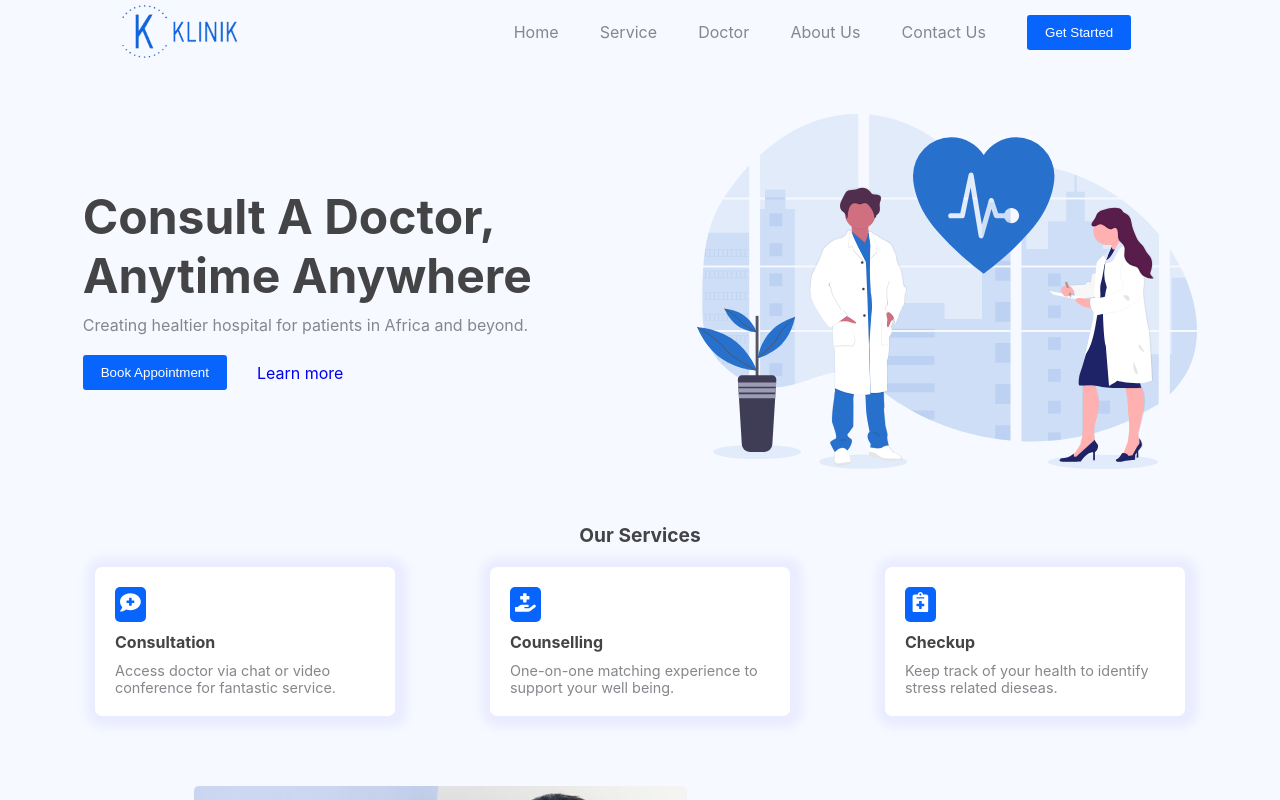
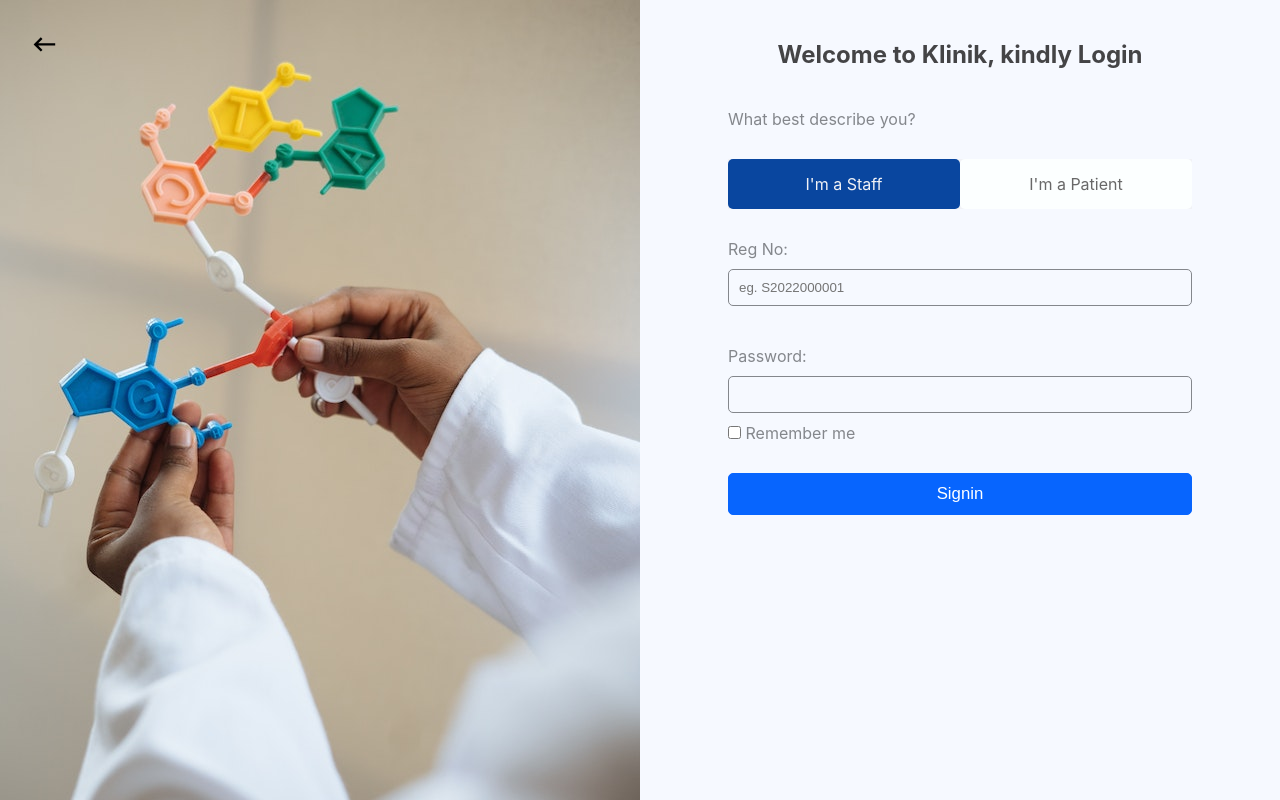
Before and after one commit to St-Pardon/klinik, a React (Create React App) app in the folder client/: page / in a window 1280 px wide. Shown: the top 800 px of the page. Built offline with nearby package versions, Linux system fonts and the light colour scheme.

Commit message:
:hammer: complete login and landing page

```diff
--- a/client/src/App.js
+++ b/client/src/App.js
@@ -1,10 +1,12 @@
 import './style.css';
 import LandingPage from './Landing-Page/landingPage';
+import Signin from './routes/authentication/signin.authentication';
 
 function App() {
   return (
     <div className="App">
-      <LandingPage />
+      {/* <LandingPage /> */}
+      <Signin />
     </div>
   );
 }
--- a/client/src/Landing-Page/landingPage.jsx
+++ b/client/src/Landing-Page/landingPage.jsx
@@ -12,12 +12,10 @@
   Nav,
   Navlink,
   Para,
-  SecHeading,
   Section,
   Service,
-  ServiceIcon,
+  Icon,
   ServicesContainer,
-  SubHeading,
   WhyUs,
 } from "./landingPage.styled";
 import logoDark from "../assets/logo/klinik-logo-dark.png";
@@ -30,6 +28,13 @@
   FaHandHoldingMedical,
   FaNotesMedical,
 } from "react-icons/fa";
+import { IoLogoInstagram } from "react-icons/io";
+import {
+  TiSocialFacebookCircular,
+  TiSocialLinkedinCircular,
+  TiSocialTwitterCircular,
+} from "react-icons/ti";
+import { SecHeading, SubHeading } from "../components/heading/heading.component";
 
 const LandingPage = () => {
   return (
@@ -83,9 +88,9 @@
           <SecHeading service>Our Services</SecHeading>
           <ServicesContainer>
             <Service>
-              <ServiceIcon>
+              <Icon service>
                 <FaCommentMedical />
-              </ServiceIcon>
+              </Icon>
               <SubHeading>Consultation</SubHeading>
               <Para>
                 Access doctor via chat or video conference for fantastic
@@ -93,18 +98,18 @@
               </Para>
             </Service>
             <Service>
-              <ServiceIcon>
+              <Icon service>
                 <FaHandHoldingMedical />
-              </ServiceIcon>
+              </Icon>
               <SubHeading>Counselling</SubHeading>
               <Para>
                 One-on-one matching experience to support your well being.
               </Para>
             </Service>
             <Service>
-              <ServiceIcon>
+              <Icon service>
                 <FaNotesMedical />
-              </ServiceIcon>
+              </Icon>
               <SubHeading>Checkup</SubHeading>
               <Para>
                 Keep track of your health to identify stress related dieseas.
@@ -128,7 +133,7 @@
             </div>
           </WhyUs>
         </section>
-        <section id="doctor">
+        {/* <section id="doctor">
           <div>
             <div>
               <h3>Meet our Doctors</h3>
@@ -169,7 +174,7 @@
               </ul>
             </div>
           </div>
-        </section>
+        </section> */}
       </Main>
       <Footer>
         <FooterTop>
@@ -226,7 +231,20 @@
             </Navlink>
             <Item>somewhere in lagos</Item>
             <Item>FAQ</Item>
-            <div></div>
+            <ServicesContainer>
+              <Icon ft>
+                <TiSocialTwitterCircular />
+              </Icon>
+              <Icon ft>
+                <TiSocialFacebookCircular />
+              </Icon>
+              <Icon ft>
+                <TiSocialLinkedinCircular />
+              </Icon>
+              <Icon ft>
+                <IoLogoInstagram />
+              </Icon>
+            </ServicesContainer>
           </div>
         </FooterTop>
         <section style={{ textAlign: "center", padding: "10px 0" }}>
--- a/client/src/Landing-Page/landingPage.styled.jsx
+++ b/client/src/Landing-Page/landingPage.styled.jsx
@@ -59,15 +59,7 @@
   padding: 10px 0;
   color: #84878c;
 `;
-export const SecHeading = styled.h3`
-  color: #444446;
-  ${(props) =>
-    props.service &&
-    css`
-      text-align: center;
-      font-size: 1.2rem;
-    `}
-`;
+
 export const ServicesContainer = styled.div`
   display: flex;
   justify-content: space-evenly;
@@ -80,7 +72,10 @@
   border-radius: 7px;
   box-shadow: 2px 1px 8px 10px rgba(200, 200, 255, 0.25);
 `;
-export const ServiceIcon = styled.div`
+export const Icon = styled.div`
+  ${(props) =>
+    props.service &&
+    css`
       border-radius: 5px;
       background-color: #0765fe;
       text-align: center;
@@ -88,12 +83,14 @@
       display: inline-block;
       padding: 5px;
       font-size: 1.3rem;
+    `}
+  ${(props) =>
+    props.ft &&
+    css`
+      font-size: 1.5rem;
+    `}
 `;
-export const SubHeading = styled.h4`
-  color: #444446;
-  font-size: 1rem;
-  padding: 10px 0;
-`;
+
 export const Para = styled.p`
   color: #84878c;
   font-size: 0.9rem;
--- /dev/null
+++ b/client/src/components/heading/heading.component.jsx
@@ -0,0 +1,24 @@
+import styled, {css} from 'styled-components'
+
+export const SubHeading = styled.h4`
+  color: #444446;
+  font-size: 1rem;
+  padding: 10px 0;
+
+  ${(props) =>
+    props.login &&
+    css`
+      font-size: 1.5rem;
+      text-align: center;
+    `}
+`;
+
+export const SecHeading = styled.h3`
+  color: #444446;
+  ${(props) =>
+    props.service &&
+    css`
+      text-align: center;
+      font-size: 1.2rem;
+    `}
+`;
--- /dev/null
+++ b/client/src/components/switch/switch.component.jsx
@@ -0,0 +1,27 @@
+import { Input, Label, Span } from "./switch.styled";
+
+const Switch = ({inputId, inputName, content, inputValue, checked, handleRadio}) => {
+  return (
+    <Label htmlFor={inputId}>
+      <Input
+        id={inputId}
+        type="radio"
+        name={inputName}
+        value={inputValue}
+        checked={checked}
+        onChange={handleRadio}
+      />
+       <Span>
+        {content}
+        {/*<FontAwesomeIcon
+          className={props.fontClass}
+          icon={props.fontType}
+          title={props.fontTitle}
+          rotation={props.rotate}
+        />*/}
+      </Span>
+    </Label>
+  );
+};
+
+export default Switch;
--- /dev/null
+++ b/client/src/components/switch/switch.styled.jsx
@@ -0,0 +1,29 @@
+import styled from "styled-components";
+
+export const Label = styled.label`
+  position: relative;
+  display: inline-block;
+  background-color: #f1f2f6;
+//   padding: 2px;
+  width: 50%;
+`;
+
+export const Span = styled.span`
+  background-color: #fcffff;
+  padding: 15px 0;
+  color: #686868;
+  display: inline-block;
+  text-align: center;
+  width: 100%;
+  border-radius: 5px;
+`;
+
+export const Input = styled.input`
+  opacity: 0;
+  width: 0;
+  height: 0;
+  &:checked + ${Span} {
+    background-color: #09469f;
+    color: #f1f2f6;
+  }
+`;
--- /dev/null
+++ b/client/src/routes/authentication/signin.authentication.jsx
@@ -0,0 +1,100 @@
+import { useState } from "react";
+import Switch from "../../components/switch/switch.component";
+import { MdKeyboardBackspace } from "react-icons/md";
+import {
+  Fieldset,
+  Form,
+  Input,
+  LoginContainer,
+  Section,
+} from "./signin.styled";
+import { SubHeading } from "../../components/heading/heading.component";
+
+const Signin = () => {
+  const [file_no, setFile_no] = useState("");
+  const [password, setPassword] = useState("");
+  const [isChecked, setIsChecked] = useState(false);
+  const [isSelected, setIsSelected] = useState("staff");
+
+  const handleLogin = (e) => {
+    e.preventDefault();
+  };
+
+  return (
+    <LoginContainer>
+      <Section left>
+        <MdKeyboardBackspace style={{ fontSize: "1.8rem" }} />
+      </Section>
+      <Section>
+        <SubHeading login>Welcome to Klinik, kindly Login</SubHeading>
+        <Form onSubmit={(e) => handleLogin(e)}>
+          <p>What best describe you?</p>
+          <Fieldset>
+            <Switch
+              content="I'm a Staff"
+              inputName="user_type"
+              inputId="staff"
+              inputValue="staff"
+              checked={isSelected === "staff"}
+              handleRadio={(e) => {
+                setIsSelected(e.target.value);
+              }}
+            />
+            <Switch
+              content="I'm a Patient"
+              inputName="user_type"
+              inputId="patient"
+              inputValue="patient"
+              checked={isSelected === "patient"}
+              handleRadio={(e) => {
+                setIsSelected(e.target.value);
+              }}
+            />
+          </Fieldset>
+          <Fieldset>
+            <label htmlFor="file_no">
+              {isSelected === "staff" ? "Reg No:" : "File No:"}
+            </label>
+            <Input
+              type="text"
+              placeholder={
+                isSelected === "staff" ? "eg. S2022000001" : "eg. P2022000001"
+              }
+              name="file_no"
+              id="file_no"
+              value={file_no}
+              onChange={(e) => {
+                setFile_no(e.target.value);
+              }}
+            />
+          </Fieldset>
+          <Fieldset>
+            <label htmlFor="password">Password:</label>
+            <Input
+              type="password"
+              name="password"
+              id="password"
+              value={password}
+              onChange={(e) => {
+                setPassword(e.target.value);
+              }}
+            />
+          </Fieldset>
+          <label htmlFor="remember">
+            <input
+              type="checkbox"
+              id="remember"
+              value="remember_me"
+              checked={isChecked}
+              onChange={() => setIsChecked(!isChecked)}
+            />{" "}
+            Remember me{" "}
+          </label>
+          <Input submit type="submit" value="Signin" />
+        </Form>
+      </Section>
+    </LoginContainer>
+  );
+};
+
+export default Signin;
--- /dev/null
+++ b/client/src/routes/authentication/signin.styled.jsx
@@ -0,0 +1,56 @@
+import styled, { css } from "styled-components";
+import img from "../../assets/images/login-bg.jpg";
+
+export const LoginContainer = styled.div`
+  display: flex;
+`;
+
+export const Section = styled.section`
+  width: 50%;
+  height: 100vh;
+  padding: 30px;
+
+  ${(props) =>
+    props.left &&
+    css`
+      background-image: url("${img}");
+      background-position: center;
+      background-size: cover;
+      backround-repeat: norepeatg;
+    `}
+`;
+
+export const Form = styled.form`
+  margin: 30px auto;
+  color: #84878c;
+  width: 80%;
+`;
+
+export const Fieldset = styled.fieldset`
+  width: 100%;
+  outline: none;
+  border: none;
+  margin-top: 30px;
+`;
+export const Input = styled.input`
+  padding: 10px;
+  margin: 10px 0;
+  width: 100%;
+  background-color: unset;
+  border: 1px solid #84878c;
+  outline-color: #84878c;
+  border-radius: 5px;
+  ${(props) =>
+    props.submit &&
+    css`
+      display: block;
+      background-color: #0765fe;
+      border-color: #0765fe;
+      color: #fff;
+      font-size: 1.05rem;
+      margin: 30px 0;
+      &:hover {
+        opacity: 80%;
+      }
+    `}
+`;
```
Also changed, not shown: client/src/assets/images/login-bg.jpg (added), client/src/routes/authentication/sign.authentication.jsx (deleted), 1 other file (tests, documents, lock files or other folders). Lines whose indentation alone changed are shown as unchanged.
